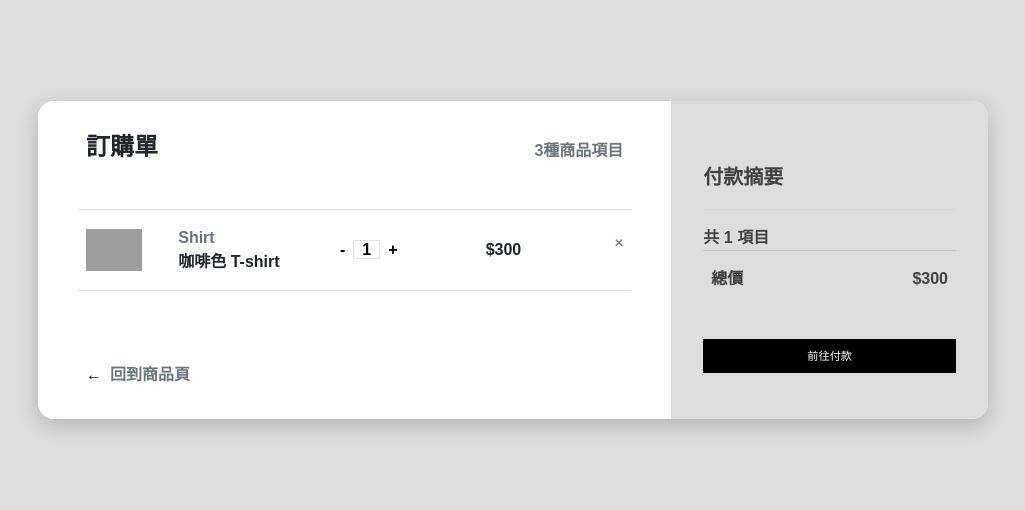
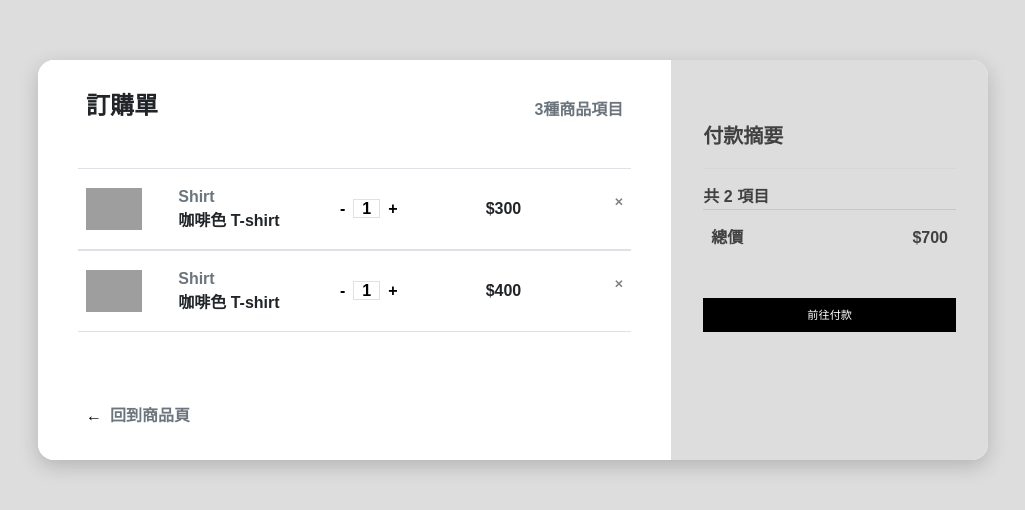
Before and after one commit to Bajohn69/react-0131, a React (Create React App) app: page / in a window 1280 px wide. Shown: the part 140-650 px from the top of the page, without its empty margins (127-1152 px from the left). Built offline with nearby package versions, Linux system fonts and the light colour scheme; grey boxes are pictures that could not be loaded.

Commit message:
復合的資料類型(陣列)適用三步驟&限制最少買一件

```diff
--- a/src/ex-0326-8/OrderPage.js
+++ b/src/ex-0326-8/OrderPage.js
@@ -3,14 +3,40 @@ import Summary from './components/Summary'
 import './OrderPage.css'
 import { useState } from 'react'
 
+import { products } from './data/products'
+
 function OrderPage() {
-  const [count, setCount] = useState(1)
+  // props drilling
+  // const [count, setCount] = useState(1)
+
+  // 避免多樣商品的狀態一次被改變可以用陣列
+  // 記錄每樣商品按照順序被購買的數量
+  const [counts, setCounts] = useState([1, 1])
+
+  const calcTotalNumber = () => {
+    let total = 0
+    for (let i = 0; i < products.length; i++) {
+      total += counts[i]
+    }
+    return total
+  }
+
+  const calcTotalPrice = () => {
+    let total = 0
+    for (let i = 0; i < products.length; i++) {
+      total += counts[i] * products[i].price
+    }
+    return total
+  }
 
   return (
     <div className="card">
       <div className="row">
-        <OrderList count={count} setCount={setCount} />
-        <Summary totalNumber={count} totalPrice={count * 300} />
+        <OrderList counts={counts} setCounts={setCounts} />
+        <Summary
+          totalNumber={calcTotalNumber()}
+          totalPrice={calcTotalPrice()}
+        />
       </div>
     </div>
   )
--- a/src/ex-0326-8/components/OrderList/Index.js
+++ b/src/ex-0326-8/components/OrderList/Index.js
@@ -3,7 +3,7 @@ import ProductItem from './ProductItem'
 import { products } from '../../data/products'
 
 const OrderList = (props) => {
-  const { count, setCount } = props
+  const { counts, setCounts } = props
   return (
     <>
       <div className="col-md-8 cart">
@@ -20,12 +20,33 @@ const OrderList = (props) => {
           </div>
         </div>
         {products.map((v, i) => {
-          // 這樣相當於下面註解中的寫法
-          // 注意物件只有屬性名稱都相同才能用解構語法，key 值一定要加
-          // key 值選擇: 有 id 優先用 id
+          /*
+          return (
+            <ProductItem key={v.id} {...v} />
+            {...v} 這樣相當於下面註解中的寫法
+            注意物件只有屬性名稱都相同才能用解構語法，key 值一定要加
+            key 值選擇: 有 id 優先用 id
+
+          ) */
 
           return (
-            <ProductItem key={v.id} count={count} setCount={setCount} {...v} />
+            <ProductItem
+              key={v.id}
+              count={counts[i]}
+              setCount={(newCount) => {
+                // 復合的資料類型(陣列)適用三步驟
+                // 1. 從目前的狀態拷貝出一個新的變數值(陣列/物件)
+                const newCounts = [...counts]
+
+                // 2. 在新的變數值(陣列/物件)上作處理
+                // 限制最少買一件
+                newCounts[i] = newCount < 1 ? 1 : newCount
+
+                // 3. 設定回原本的狀態中
+                setCounts(newCounts)
+              }}
+              {...v}
+            />
           )
         })}
         {/* const { id, name, category, image, price } = v
--- a/src/ex-0326-8/data/products.js
+++ b/src/ex-0326-8/data/products.js
@@ -6,13 +6,13 @@ export const products = [
     image: 'https://i.imgur.com/1GrakTl.jpg',
     price: 300,
   },
-  // {
-  //   id: 2,
-  //   name: '咖啡色 T-shirt',
-  //   category: 'Shirt',
-  //   image: 'https://i.imgur.com/1GrakTl.jpg',
-  //   price: 400,
-  // },
+  {
+    id: 2,
+    name: '咖啡色 T-shirt',
+    category: 'Shirt',
+    image: 'https://i.imgur.com/1GrakTl.jpg',
+    price: 400,
+  },
   // {
   //   id: 3,
   //   name: '咖啡色 T-shirt',
```
